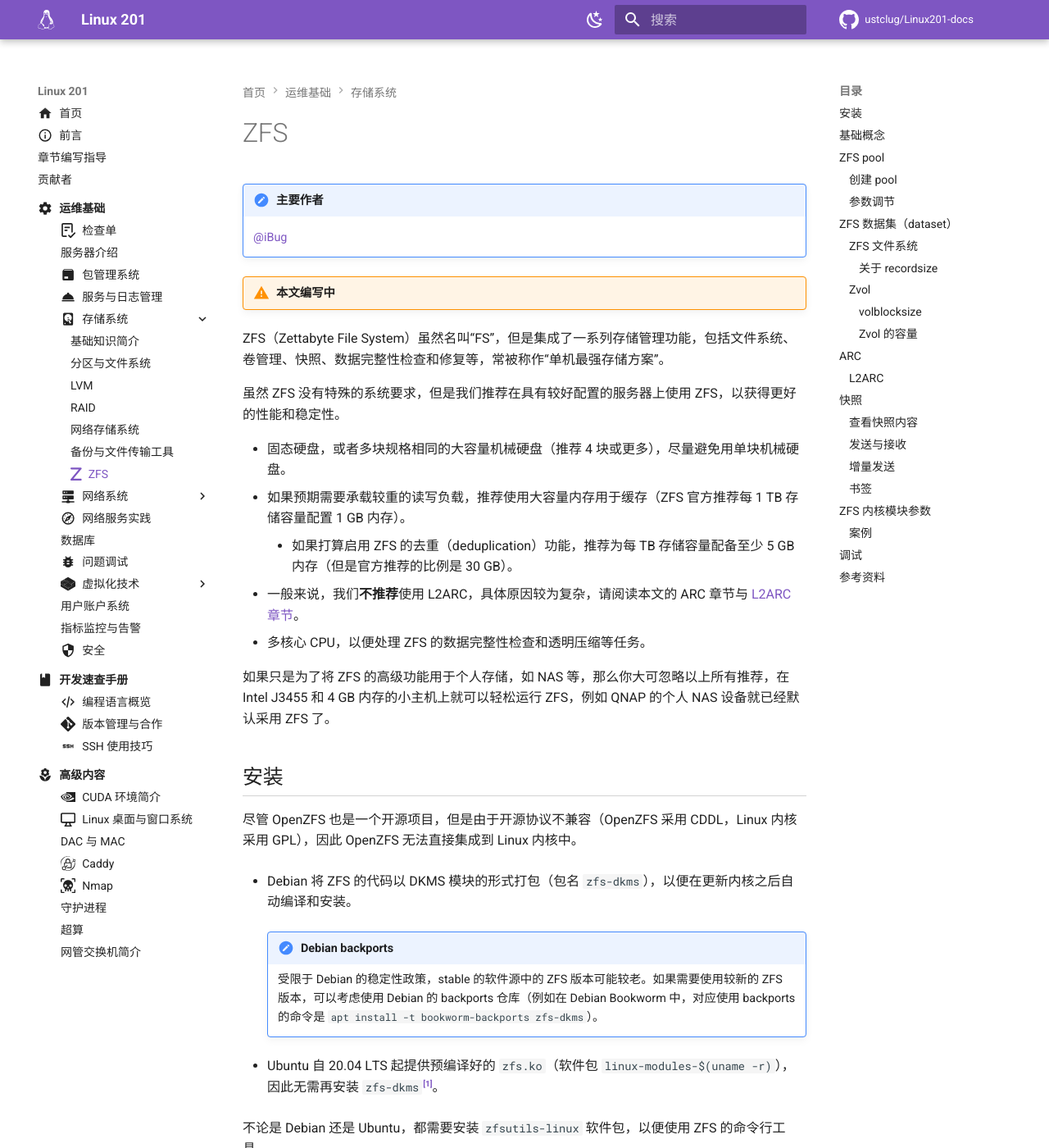
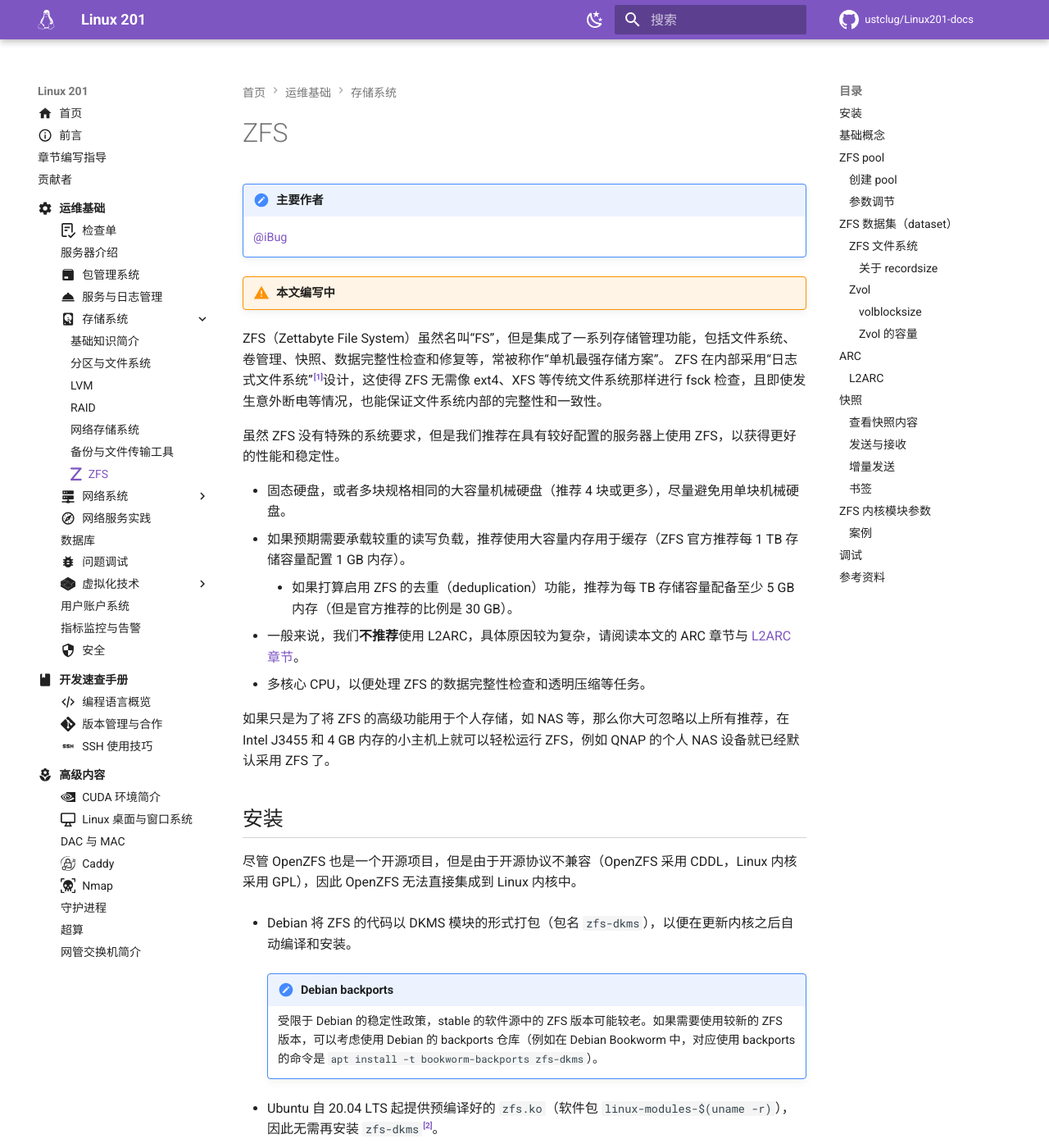
Before and after one commit to ustclug/Linux201-docs, an MkDocs documentation site: the page built from docs/ops/storage/zfs.md, in a window 1280 px wide and 1400 px high. Shown: the whole window at 82% size. Built offline with MkDocs 1.6.1 and Material for MkDocs 9.7.7, drawn with Linux system fonts in a browser that asks for light colours; comment, search, counter and statistics services are not loaded; some of the changed text lies outside the part shown.

Commit message:
zfs: Add reference to OSTEP LFS chapter

```diff
--- a/docs/ops/storage/zfs.md
+++ b/docs/ops/storage/zfs.md
@@ -11,6 +11,7 @@
 !!! warning "本文编写中"
 
 ZFS（Zettabyte File System）虽然名叫“FS”，但是集成了一系列存储管理功能，包括文件系统、卷管理、快照、数据完整性检查和修复等，常被称作“单机最强存储方案”。
+ZFS 在内部采用“日志式文件系统”[^ostep-lfs]设计，这使得 ZFS 无需像 ext4、XFS 等传统文件系统那样进行 fsck 检查，且即使发生意外断电等情况，也能保证文件系统内部的完整性和一致性。
 
 虽然 ZFS 没有特殊的系统要求，但是我们推荐在具有较好配置的服务器上使用 ZFS，以获得更好的性能和稳定性。
 
@@ -665,12 +666,14 @@
 
 <!-- markdownlint-disable MD053 -->
 
+  [^ostep-lfs]: 如果你想要理解“日志式文件系统”的原理，我们推荐 Operating Systems: Three Easy Pieces 中的 [Log-structured File Systems][ostep-lfs] 一章。
   [^uuu1804]: Ubuntu 18.04 LTS 及之前的版本仍然需要安装 `zfs-dkms`，但更重要的是，我们**不推荐使用已经 EOL 的发行版**。
   [^datasets]: 实际上 dataset 具有四种形式：filesystem，volume，snapshot 和 bookmark，但是后两者仅与快照功能相关。
   [^arc-as-used]: 在 FreeBSD 系统中，或者在 Linux 下使用 htop &ge; 3.0 软件，ZFS ARC 占用的内存会正确地显示为 cached。
   [^cks-ZFSUnderstandingARCHits]: Chris's Wiki: [Understanding ZFS ARC hit (and miss) kstat statistics][cks-ZFSUnderstandingARCHits]
   [^zfs-destroy-r]: `zfs destroy` 命令有一个 `-r` 参数，可以递归删除所有快照和子数据集（datasets）。
 
+  [ostep-lfs]: https://pages.cs.wisc.edu/~remzi/OSTEP/file-lfs.pdf
   [cks]: https://utcc.utoronto.ca/~cks/space/blog/
   [cks-ZFSUnderstandingARCHits]: https://utcc.utoronto.ca/~cks/space/blog/solaris/ZFSUnderstandingARCHits#:~:text=An%20%27iohit%27%20happens%20when%20ZFS%20wants%20a%20disk%20block%20that%20already%20has%20active%20IO%20issued%20to%20read%20it%20into%20the%20ARC%2C%20perhaps%20because%20there%20is%20active%20prefetching%20on%20it.
   [delphix]: https://www.delphix.com/blog/zfs-raidz-stripe-width-or-how-i-learned-stop-worrying-and-love-raidz
```
